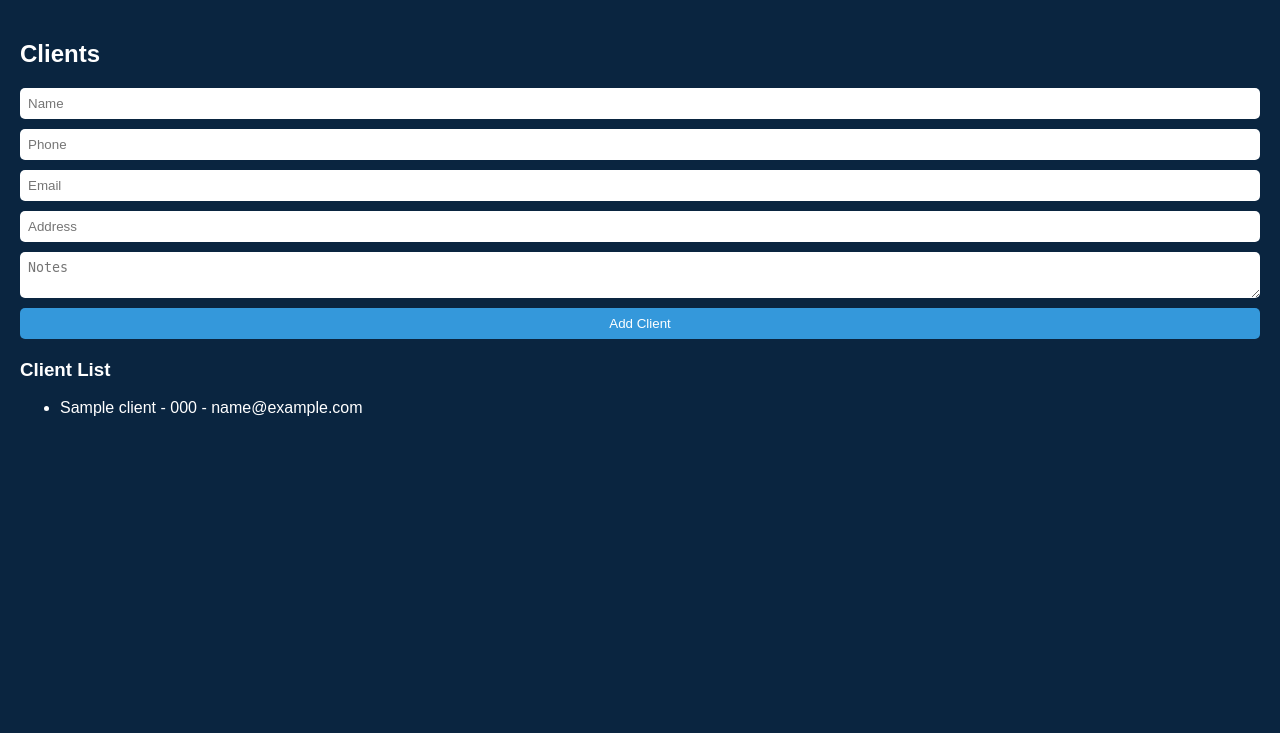
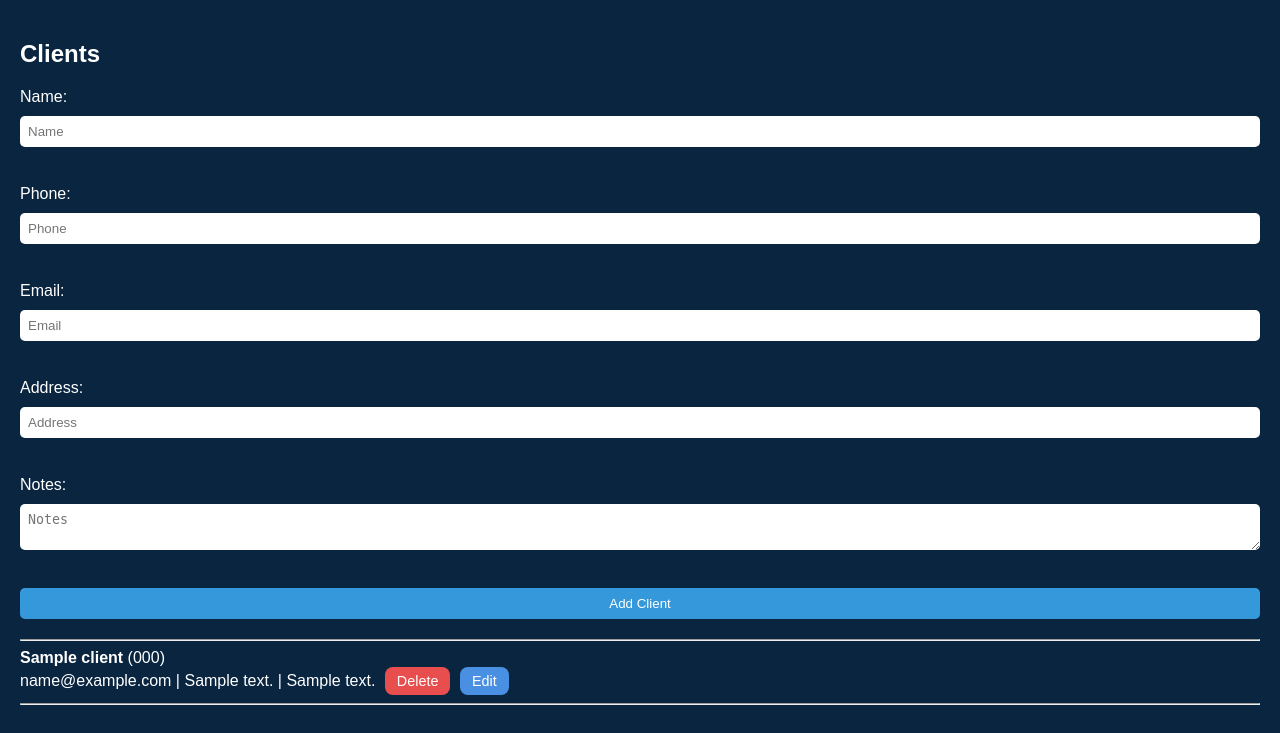
Before and after one commit to itsybitsie/scheduling_app, a Flask app: page /clients in a window 1280 px wide. Shown: the part 128-861 px from the top of the page. Before the commit the page ends 544 px from the top, so only its background shows below. Run offline with Flask 3, Linux system fonts and the light colour scheme; tables that the repository leaves empty hold one stand-in row (values such as "Sample post").

Commit message:
Styled Edit/Delete buttons for clients and jobs

```diff
--- a/app.py
+++ b/app.py
@@ -181,6 +181,33 @@ def clients():
     all_clients = Client.query.all()
     return render_template('clients.html', clients=all_clients)
 
+@app.route('/edit_client/<int:id>', methods=['GET', 'POST'])
+def edit_client(id):
+    client = Client.query.get(id)
+    if not client:
+        return redirect(url_for('clients'))
+
+    if request.method == 'POST':
+        client.name = request.form['name']
+        client.phone = request.form['phone']
+        client.email = request.form['email']
+        client.address = request.form['address']
+        client.notes = request.form['notes']
+        db.session.commit()
+        return redirect(url_for('clients'))
+
+    return render_template('edit_client.html', client=client, settings=settings)
+
+
+@app.route('/delete_client/<int:id>', methods=['POST'])
+def delete_client(id):
+    client = Client.query.get(id)
+    if client:
+        db.session.delete(client)
+        db.session.commit()
+    return redirect(url_for('clients'))
+
+
 @app.route('/settings', methods=['GET', 'POST'])
 def settings_page():
     global settings
--- a/static/style.css
+++ b/static/style.css
@@ -85,3 +85,34 @@ button {
         grid-template-columns: repeat(2, 1fr);
     }
 }
+
+/* ---------- Buttons ---------- */
+.btn {
+    padding: 6px 12px;
+    border: none;
+    border-radius: 8px;
+    text-decoration: none;
+    font-size: 0.9rem;
+    cursor: pointer;
+    margin-left: 5px;
+}
+
+/* Edit button (lighter blue) */
+.btn-edit {
+    background-color: #4a90e2;  /* light blue */
+    color: white;
+}
+
+.btn-edit:hover {
+    background-color: #357ABD; /* darker hover */
+}
+
+/* Delete button (red for warning) */
+.btn-delete {
+    background-color: #e94e4e;
+    color: white;
+}
+
+.btn-delete:hover {
+    background-color: #c0392b;
+}
--- a/templates/clients.html
+++ b/templates/clients.html
@@ -3,20 +3,34 @@
 <h2>Clients</h2>
 
 <form method="POST" class="client-form">
-    <input type="text" name="name" placeholder="Name" required>
-    <input type="text" name="phone" placeholder="Phone">
-    <input type="email" name="email" placeholder="Email">
-    <input type="text" name="address" placeholder="Address">
-    <textarea name="notes" placeholder="Notes"></textarea>
+    <label for="name">Name:</label>
+    <input type="text" name="name" placeholder="Name" required><br>
+
+    <label for="phone">Phone:</label>
+    <input type="text" name="phone" placeholder="Phone"><br>
+
+    <label for="email">Email:</label>
+    <input type="email" name="email" placeholder="Email"><br>
+
+    <label for="address">Address:</label>
+    <input type="text" name="address" placeholder="Address"><br>
+
+    <label for="notes">Notes:</label>
+    <textarea name="notes" placeholder="Notes"></textarea><br>
     <button type="submit">Add Client</button>
 </form>
 
-<h3>Client List</h3>
-<ul>
-{% for client in clients %}
-    <li>{{ client.name }} - {{ client.phone }} - {{ client.email }}</li>
-{% else %}
-    <li>No clients added yet.</li>
+<hr>
+{% for client in clients%}
+  <div>
+    <strong>{{ client.name }}</strong> ({{ client.phone }})<br>
+    {{ client.email }} | {{ client.address }} | {{ client.notes }}
+    <form action="{{ url_for('delete_client', id=client.id) }}" method="POST" style="display:inline;">
+      <button type="submit" class="btn btn-delete">Delete</button>
+    </form>
+    <a href="{{ url_for('edit_client', id=client.id) }}" class="btn btn-edit">Edit</a>
+  </div>
+<hr>
 {% endfor %}
-</ul>
+
 {% endblock %}
```
Also changed, not shown: templates/edit_client.html (added, +23 -0 lines), templates/schedule.html (+8 -5 lines), clients.db, 1 other file.
